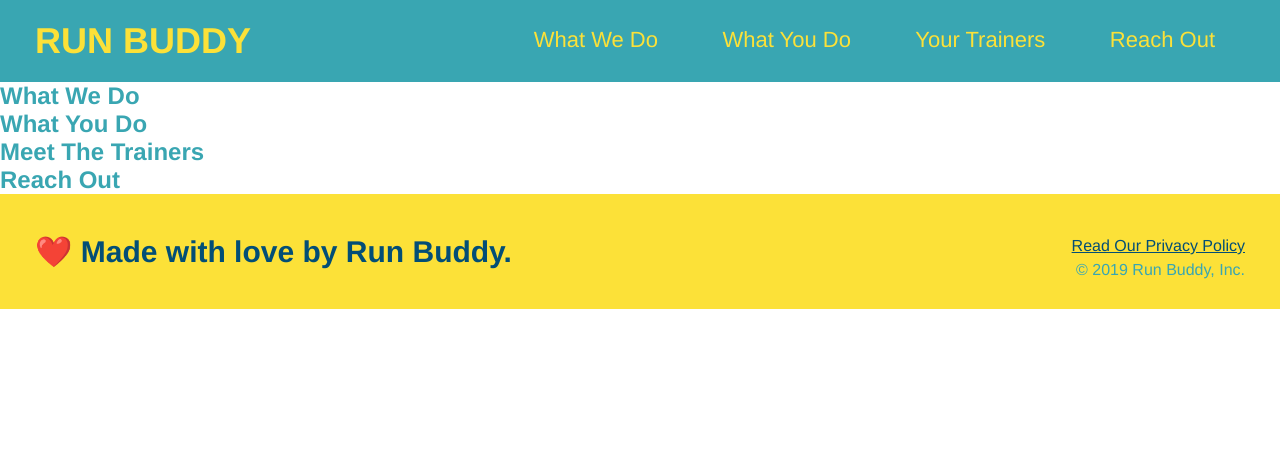
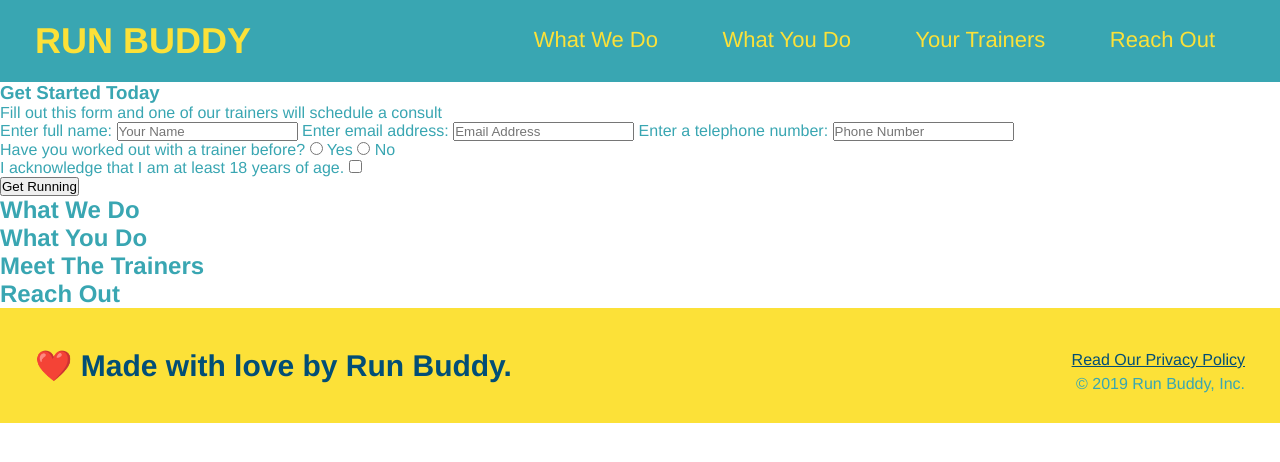
Before and after one commit to cristianramirez0315/run-buddy, a plain HTML site: page index.html in a window 1280 px wide. Drawn offline with Linux system fonts and the light colour scheme.

Commit message:
added form for user signup

```diff
--- a/index.html
+++ b/index.html
@@ -35,7 +35,36 @@
         </header>
 
         <!-- hero/jumbotron -->
-        <section></section>
+        <section>
+            <div>
+                <h3>Get Started Today</h3>
+                <p>Fill out this form and one of our trainers will schedule a consult</p>
+                <form>
+                    <!-- The for attribute in the <label> element programmatically links to the id attribute in the <input> element. -->
+                    <label for="name">Enter full name:</label>
+                    <input type="text" placeholder="Your Name" name="name" id="name" />
+                    <label for="email">Enter email address:</label>
+                    <input type="email" placeholder="Email Address" name="email" id="email" />
+                    <label for="phone">Enter a telephone number:</label>
+                    <input type="tel" placeholder="Phone Number" name="phone" id="phone"/>
+                    <!-- The radio button elements must have the same name attribute in order to be associated with the same radio group. -->
+                    <p>
+                        Have you worked out with a trainer before?
+                        <input type="radio" name="trainer-confirm" id="trainer-yes" />
+                        <label for="trainer-yes">Yes</label>
+                        <input type="radio" name="trainer-confirm" id="trainer-no" />
+                        <label for="trainer-no">No</label>
+                    </p>
+                    <p>
+                        <label for="checkbox" >
+                            I acknowledge that I am at least 18 years of age.
+                        </label>
+                        <input type="checkbox" name="age-confirm" id="checkbox" />
+                    </p>
+                    <button type="submit">Get Running</button>
+                </form>
+            </div>
+        </section>
 
         <!-- "what we do" section -->
         <section>
```
